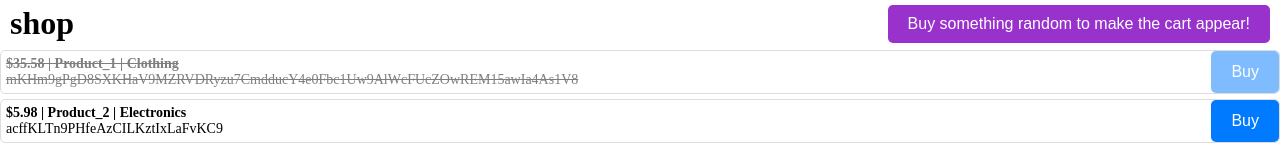
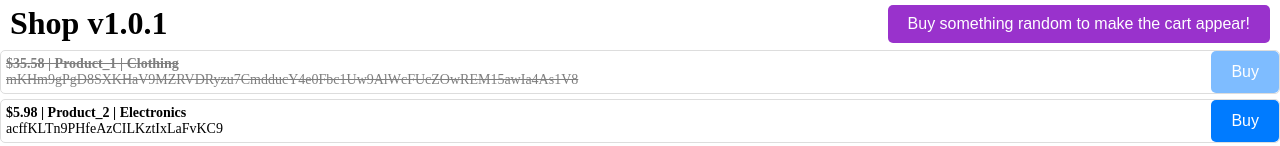
Before and after one commit to try-once-more/shop, an Angular app: page / in a window 1280 px wide. Shown: the top 146 px of the page. Built offline with nearby package versions, Linux system fonts and the light colour scheme.

Commit message:
Added current version to app title

```diff
--- a/src/app/app.component.ts
+++ b/src/app/app.component.ts
@@ -1,7 +1,7 @@
 import { AfterViewInit, Component, ElementRef, ViewChild } from "@angular/core";
 import { CartListComponent } from "./cart/components/cart-list/cart-list.component";
 import { ProductListComponent } from "./products/components/product-list/product-list.component";
-
+import { environment } from "../environment";
 @Component({
     standalone: true,
     selector: "app-root",
@@ -10,7 +10,8 @@ import { ProductListComponent } from "./products/components/product-list/product
     imports: [CartListComponent, ProductListComponent]
 })
 export class AppComponent implements AfterViewInit {
-    private title = "shop";
+
+    private title = `Shop v${environment.version}`;
     @ViewChild("appTitle", { static: true }) appTitle!: ElementRef<HTMLHeadingElement>;
 
     ngAfterViewInit() {
--- /dev/null
+++ b/src/environment.ts
@@ -0,0 +1,4 @@
+export const environment = {
+    production: true,
+    version: require('../package.json').version
+  };
--- a/tsconfig.app.json
+++ b/tsconfig.app.json
@@ -3,7 +3,7 @@
     "extends": "./tsconfig.json",
     "compilerOptions": {
         "outDir": "./out-tsc/app",
-        "types": []
+        "types": ["node"]
     },
     "files": [
         "src/main.ts"
```
